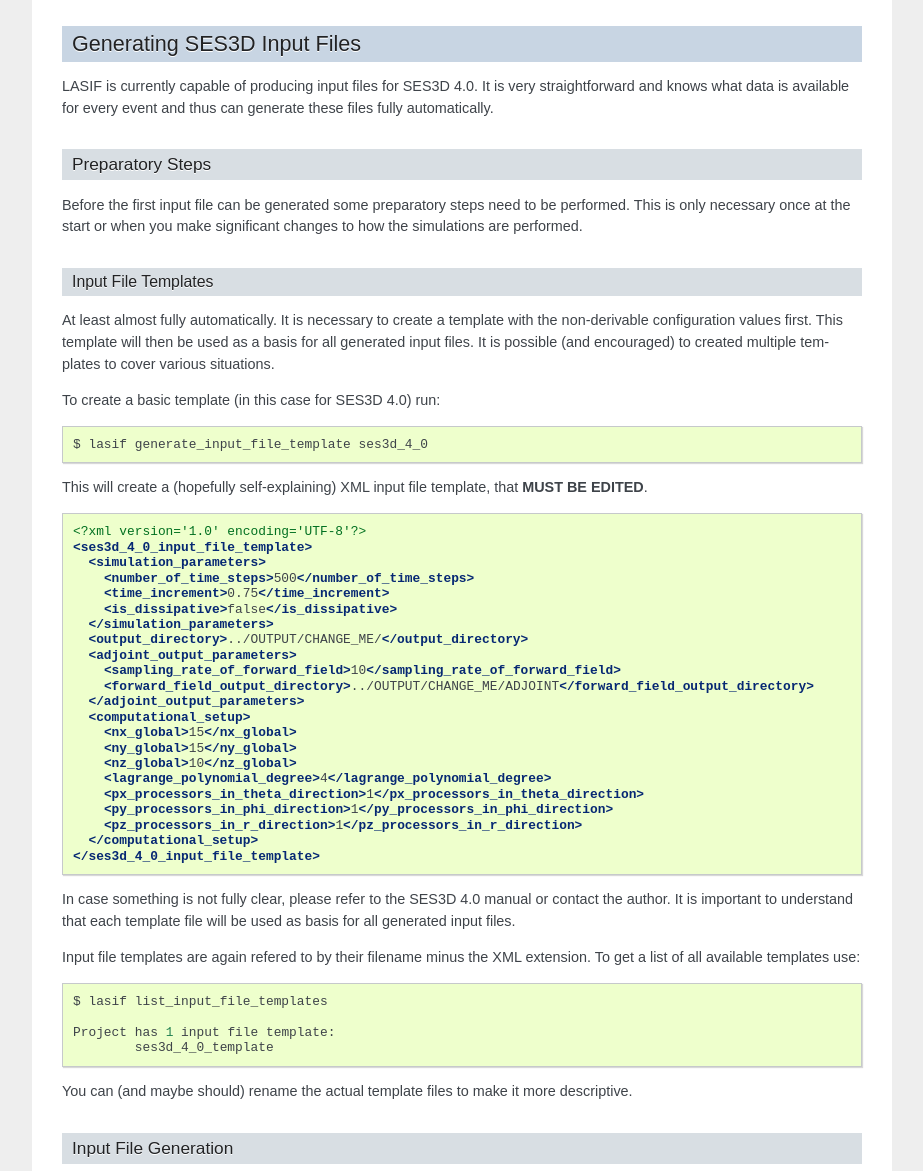
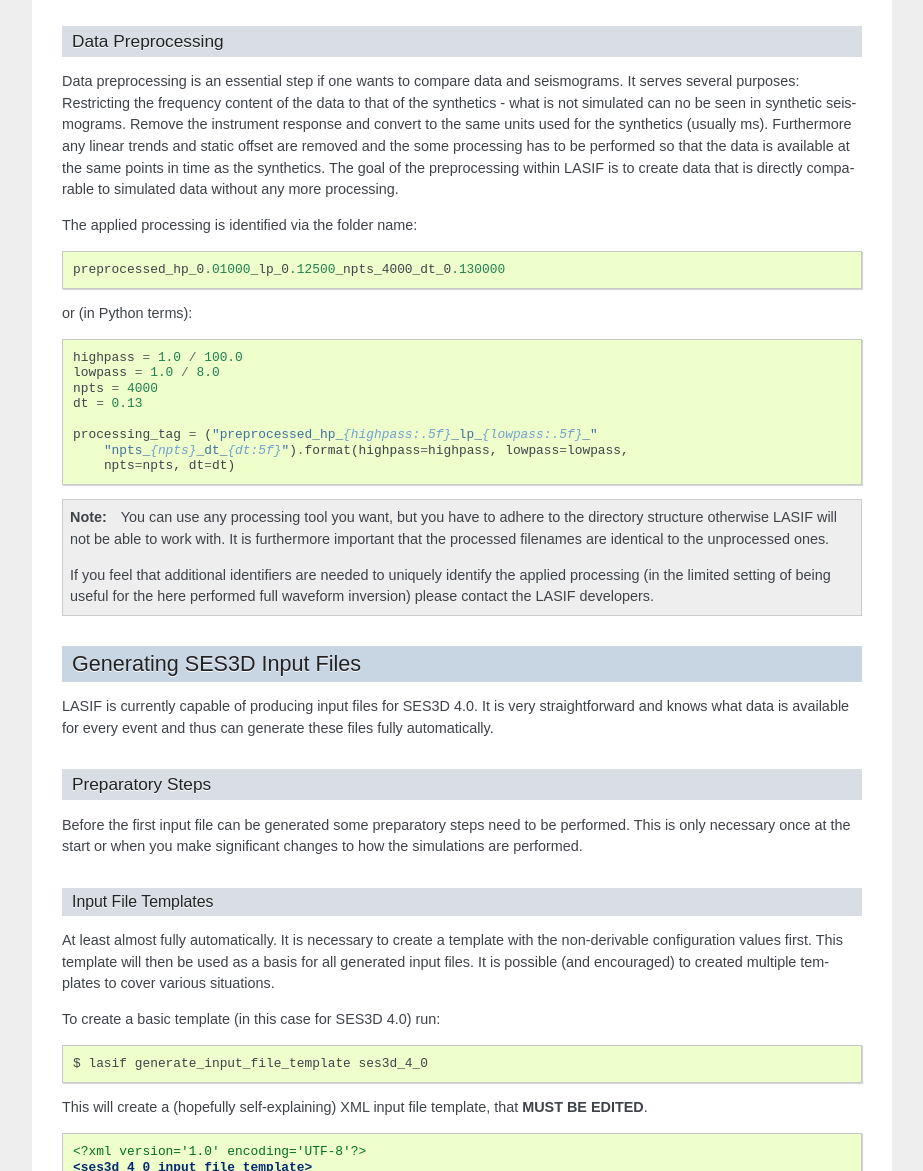
Before and after one commit to krischer/LASIF, a Sphinx documentation site: the page built from doc/index.rst, in a window 1280 px wide and 1400 px high, scrolled down 13797 px, cut to the strip 229-1400 px from the top of the window. Shown: the whole strip, without its empty margins (198-1121 px from the left). Built offline with Sphinx 7.4.7, drawn with Linux system fonts in a browser that asks for light colours; formulas are drawn with MathJax 3.

Commit message:
Added partial preprocessing tutorial

```diff
--- a/doc/index.rst
+++ b/doc/index.rst
@@ -978,6 +978,52 @@
     data = filtered_heaviside(4000, 0.13, 1.0 / 500.0, 1.0 / 60.0)
     lasif.visualization.plot_tf(data, 0.13)
 
+Data Preprocessing
+^^^^^^^^^^^^^^^^^^
+
+Data preprocessing is an essential step if one wants to compare data and
+seismograms. It serves several purposes: Restricting the frequency content of
+the data to that of the synthetics - what is not simulated can no be seen in
+synthetic seismograms. Remove the instrument response and convert to the same
+units used for the synthetics (usually m\s). Furthermore any linear trends and
+static offset are removed and the some processing has to be performed so that
+the data is available at the same points in time as the synthetics. The goal of
+the preprocessing within LASIF is to create data that is directly comparable to
+simulated data without any more processing.
+
+The applied processing is identified via the folder name::
+
+    preprocessed_hp_0.01000_lp_0.12500_npts_4000_dt_0.130000
+
+or (in Python terms):
+
+.. code-block:: python
+
+    highpass = 1.0 / 100.0
+    lowpass = 1.0 / 8.0
+    npts = 4000
+    dt = 0.13
+
+    processing_tag = ("preprocessed_hp_{highpass:.5f}_lp_{lowpass:.5f}_"
+        "npts_{npts}_dt_{dt:5f}").format(highpass=highpass, lowpass=lowpass,
+        npts=npts, dt=dt)
+
+.. note::
+
+    You can use any processing tool you want, but you have to adhere to the
+    directory structure otherwise LASIF will not be able to work with. It is
+    furthermore important that the processed filenames are identical to the
+    unprocessed ones.
+
+    If you feel that additional identifiers are needed to uniquely identify the
+    applied processing (in the limited setting of being useful for the here
+    performed full waveform inversion) please contact the LASIF developers.
+
+
+
+
+
+
 
 Generating SES3D Input Files
 ----------------------------
```
